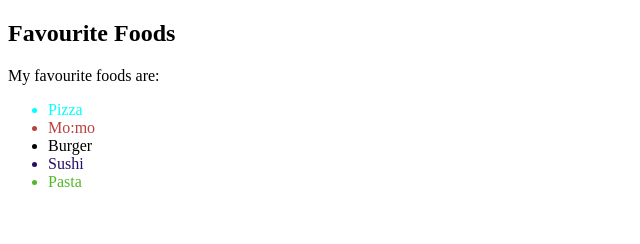
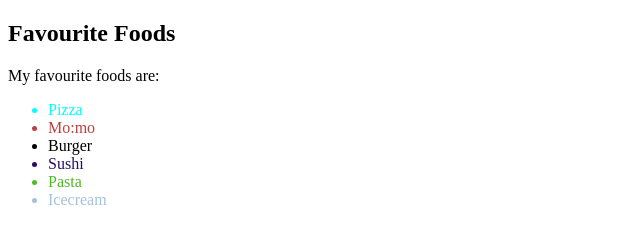
Before and after one commit to ankitagrg/WLiT_git_workshop, a plain HTML site: page index.html in a window 1280 px wide. Shown: the full height of the page, 0-640 px from the left. Drawn offline with Linux system fonts and the light colour scheme.

Commit message:
Added new food

```diff
--- a/index.html
+++ b/index.html
@@ -14,6 +14,7 @@
         <li style="color: black; fontsize: 20px;">Burger</li>
         <li style="color: rgb(39, 12, 101); fontsize: 20px;">Sushi</li>
         <li style="color: rgb(81, 184, 40); fontsize: 20px;">Pasta</li>
+        <li style="color: rgb(166, 194, 219); fontsize: 20px;">Icecream</li>
 
     </ul>
 </body>
```
